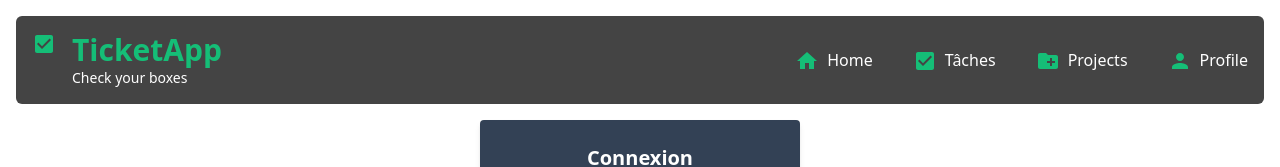
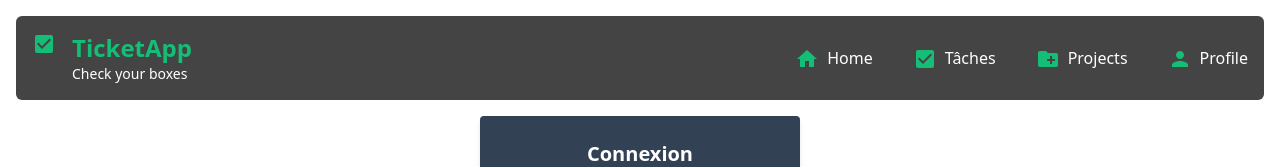
Before and after one commit to WildCodeSchool/2109-wns-paris-backbones-project, a React (Vite) app in the folder front/: page / in a window 1280 px wide. Shown: the top 167 px of the page. Built offline with nearby package versions, Linux system fonts and the light colour scheme.

Commit message:
font size modif

```diff
--- a/front/src/components/Header/Header.tsx
+++ b/front/src/components/Header/Header.tsx
@@ -34,7 +34,7 @@
 			<div className="flex gap-4">
 				<CheckBoxIcon  className="text-primary-darker"/>
 				<article>
-					<p className="text-3xl font-bold text-primary-darker">TicketApp</p>
+					<p className="text-2xl font-bold text-primary-darker">TicketApp</p>
 					<p className="text-sm text-light-light">Check your boxes</p>
 				</article>
 
```
